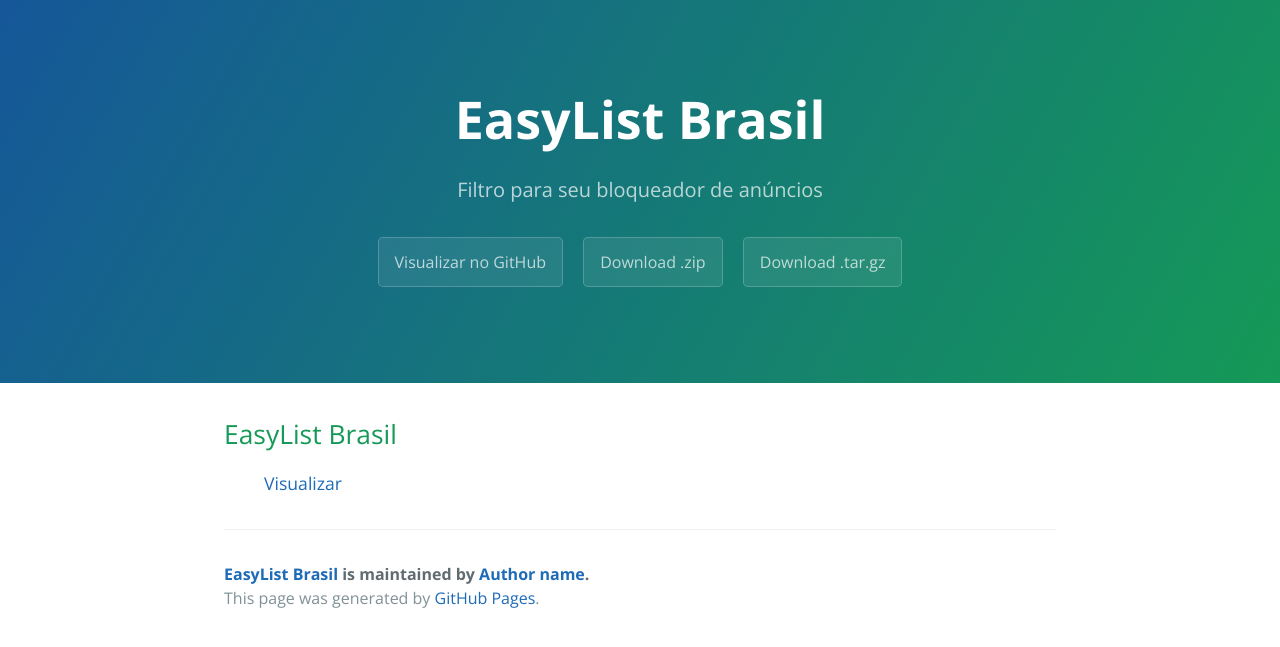
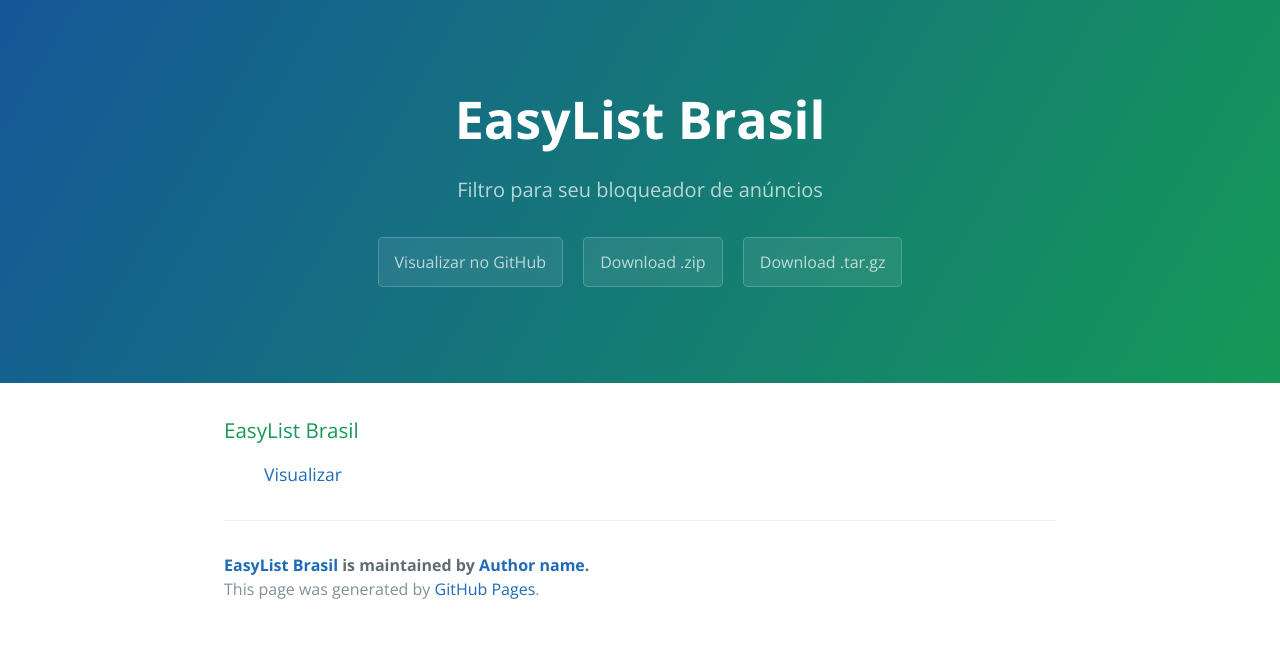
Before and after one commit to easylistbrasil/easylistbrasil.github.io, a Jekyll site: the page built from index.html, in a window 1280 px wide. Shown: the top 647 px of the page. Built offline with Jekyll 4.4.1, drawn with Linux system fonts in a browser that asks for light colours; the list of posts is cut into pages by our own code.

Commit message:
Update index.html

```diff
--- a/index.html
+++ b/index.html
@@ -4,7 +4,7 @@ title: {{ site.name }}
 ---
 
 <div id="home">
-  <h2>{{ site.title }}</h2>
+  <h3>{{ site.title }}</h3>
   <ul class="posts">
     {% for post in site.posts %}
       <span><a href="{{ site.url }}">{{ site.view }}</a></span>
```
